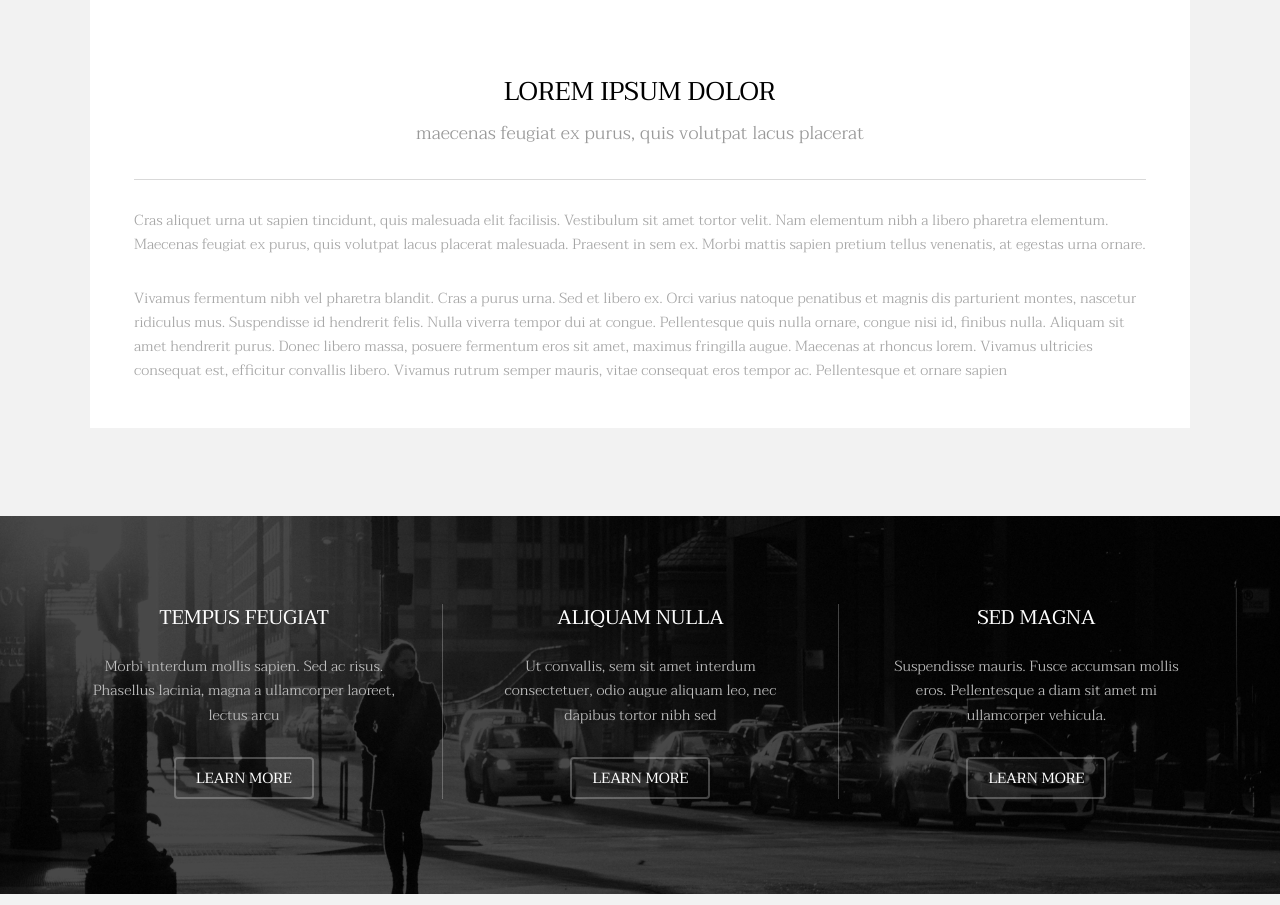
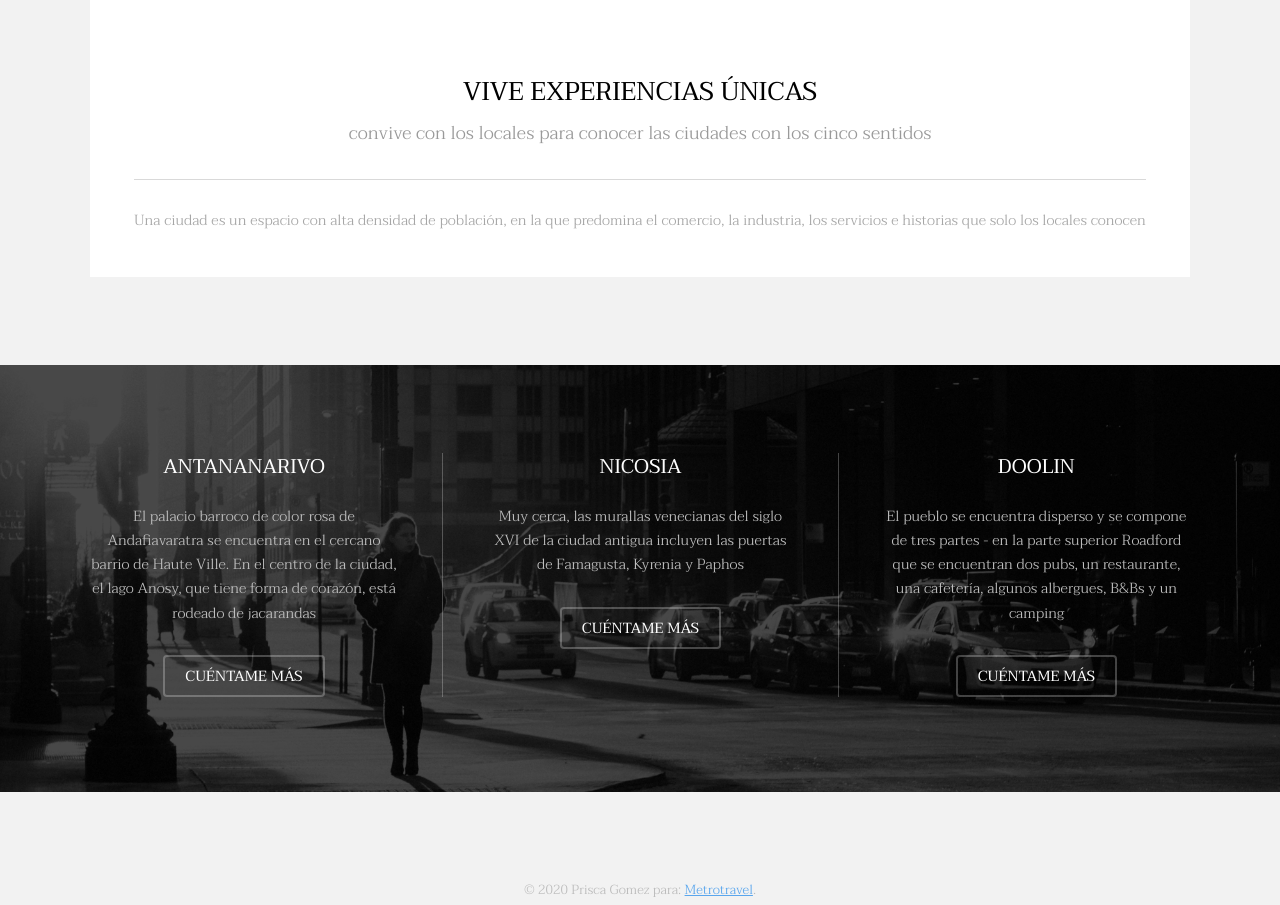
Before and after one commit to Prisca828/REP_04_METROPOLITA, a plain HTML site: page index.html in a window 1280 px wide. Shown: the part 1216-2121 px from the top of the page. Drawn offline with Linux system fonts and the light colour scheme.

Commit message:
todos los textos que faltan por Pepe

```diff
--- a/index.html
+++ b/index.html
@@ -53,12 +53,11 @@
 							</div>
 							<div class="content">
 								<header class="align-center">
-									<h2>Lorem ipsum dolor</h2>
-									<p>maecenas feugiat ex purus, quis volutpat lacus placerat</p>
+									<h2>VIVE EXPERIENCIAS ÚNICAS</h2>
+									<p>convive con los locales para conocer las ciudades con los cinco sentidos</p>
 								</header>
 								<hr />
-								<p> Cras aliquet urna ut sapien tincidunt, quis malesuada elit facilisis. Vestibulum sit amet tortor velit. Nam elementum nibh a libero pharetra elementum. Maecenas feugiat ex purus, quis volutpat lacus placerat malesuada. Praesent in sem ex. Morbi mattis sapien pretium tellus venenatis, at egestas urna ornare.</p>
-								<p>Vivamus fermentum nibh vel pharetra blandit. Cras a purus urna. Sed et libero ex. Orci varius natoque penatibus et magnis dis parturient montes, nascetur ridiculus mus. Suspendisse id hendrerit felis. Nulla viverra tempor dui at congue. Pellentesque quis nulla ornare, congue nisi id, finibus nulla. Aliquam sit amet hendrerit purus. Donec libero massa, posuere fermentum eros sit amet, maximus fringilla augue. Maecenas at rhoncus lorem. Vivamus ultricies consequat est, efficitur convallis libero. Vivamus rutrum semper mauris, vitae consequat eros tempor ac. Pellentesque et ornare sapien</p>
+								<p> Una ciudad es un espacio con alta densidad de población, en la que predomina el comercio, la industria, los servicios e historias que solo los locales conocen</p>
 							</div>
 						</div>
 					</div>
@@ -71,29 +70,29 @@
 					<div id="flexgrid">
 						<div>
 							<header>
-								<h3>Tempus Feugiat</h3>
+								<h3>ANTANANARIVO</h3>
 							</header>
-							<p>Morbi interdum mollis sapien. Sed ac risus. Phasellus lacinia, magna a ullamcorper laoreet, lectus arcu</p>
+							<p>El palacio barroco de color rosa de Andafiavaratra se encuentra en el cercano barrio de Haute Ville. En el centro de la ciudad, el lago Anosy, que tiene forma de corazón, está rodeado de jacarandas</p>
 							<ul class="actions">
-								<li><a href="#" class="button alt">Learn More</a></li>
+								<li><a href="#" class="button alt">CUÉNTAME MÁS</a></li>
 							</ul>
 						</div>
 						<div>
 							<header>
-								<h3>Aliquam Nulla</h3>
+								<h3>NICOSIA</h3>
 							</header>
-							<p>Ut convallis, sem sit amet interdum consectetuer, odio augue aliquam leo, nec dapibus tortor nibh sed </p>
+							<p>Muy cerca, las murallas venecianas del siglo XVI de la ciudad antigua incluyen las puertas de Famagusta, Kyrenia y Paphos</p>
 							<ul class="actions">
-								<li><a href="#" class="button alt">Learn More</a></li>
+								<li><a href="#" class="button alt">CUÉNTAME MÁS</a></li>
 							</ul>
 						</div>
 						<div>
 							<header>
-								<h3>Sed Magna</h3>
+								<h3>DOOLIN</h3>
 							</header>
-							<p>Suspendisse mauris. Fusce accumsan mollis eros. Pellentesque a diam sit amet mi ullamcorper vehicula.</p>
+							<p>El pueblo se encuentra disperso y se compone de tres partes - en la parte superior Roadford que se encuentran dos pubs, un restaurante, una cafetería, algunos albergues, B&Bs y un camping</p>
 							<ul class="actions">
-								<li><a href="#" class="button alt">Learn More</a></li>
+								<li><a href="#" class="button alt">CUÉNTAME MÁS</a></li>
 							</ul>
 						</div>
 					</div>
```
